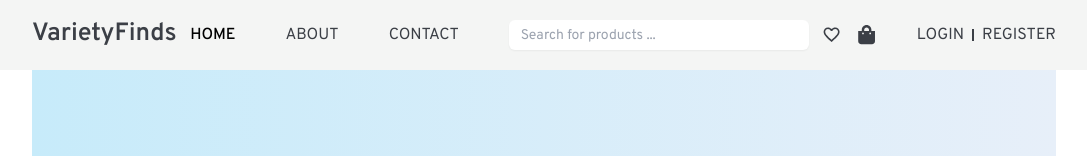
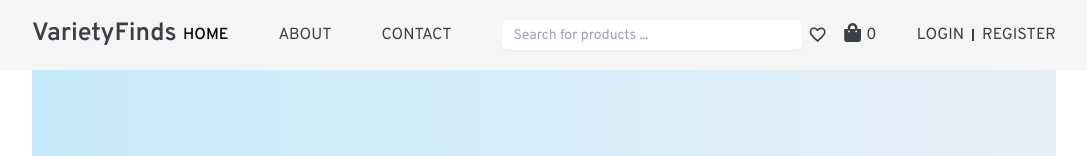
Before and after one commit to YahiaJouini/E-commerce-Website, a React (Vite) app: page / in a window 1280 px wide. Shown: the top 156 px of the page, without its empty margins (96-1183 px from the left). Built offline with nearby package versions, Linux system fonts and the light colour scheme.

Commit message:
setting itemsContext

```diff
--- a/src/App.tsx
+++ b/src/App.tsx
@@ -1,20 +1,21 @@
 import { Routes, Route } from "react-router-dom";
 import Header from "./Components/Header";
 import Home from "./Pages/Home";
-import { useState } from "react";
-import {AllProductsType } from "./data/Data";
+import {ItemsProvider} from "./Contexts/ItemsContext";
+
 function App() {
-  const [cartItems,setCartItems] =useState<AllProductsType> ([])
-  function HandleCart() {
 
-  }
   return (
     <div>
-      <Header />
-      <Routes>
-        <Route path="/" element={<Home HandleCart={HandleCart} />} />
-      </Routes>
+      <ItemsProvider>
+
+        <Header />
+        <Routes>
+          <Route path="/" element={<Home />} />
+        </Routes>
+      </ItemsProvider>
     </div>
+
   );
 }
 export default App;
--- a/src/Components/Content.tsx
+++ b/src/Components/Content.tsx
@@ -1,7 +1,7 @@
 import DisplayNav from "./DisplayNav"
 import { AllProducts, AllProductsType } from "../data/Data"
 import { useState, useEffect } from "react"
-import ProductDisplay from "../Pages/ProductDisplay"
+import ProductDisplay from "./ProductDisplay"
 import BarLoader from "react-spinners/BarLoader"
 export default function Content() {
     const [content, setContent] = useState<AllProductsType | null>(null)
--- a/src/Components/DisplayNav.tsx
+++ b/src/Components/DisplayNav.tsx
@@ -19,7 +19,7 @@ export default function AllDisplay({ HandleClick, loading }: AllDisplayType) {
     }
 
     return (
-        <div className="mb-20">
+        <div className="mb-14">
             <nav className="flex gap-10 mt-20">
                 <button disabled={loading} className="text-[18px] active-btn" onClick={(e) => ManageButton(e, "")}>ALL</button>
                 <button disabled={loading} className="text-[18px]" onClick={(e) => ManageButton(e, "tech")} >TECHNOLOGIES</button>
--- a/src/Components/Header.tsx
+++ b/src/Components/Header.tsx
@@ -1,10 +1,17 @@
 import { NavLink } from "react-router-dom";
 import { MdFavoriteBorder as Fav } from "react-icons/md";
 import { FaShoppingBag as Bag } from "react-icons/fa";
+import { ItemsContext } from "../Contexts/ItemsContext";
+import { useContext } from "react";
+
 
 export default function Header() {
+
+
+  const { items } = useContext(ItemsContext)
+
   return (
-    <header className="bg-main flex items-center h-[70px]">
+    <header className="bg-main flex items-center h-[70px] sticky top-0  z-[999]">
       <div className="container flex justify-between items-center ">
 
         <h1 className="title font-semibold">VarietyFinds</h1>
@@ -26,7 +33,7 @@ export default function Header() {
 
           <div className="flex justify-center gap-4">
             <button><Fav size="1.2rem" /></button>
-            <button><Bag size="1.2rem" /></button>
+            <button className="flex gap-1"><Bag size="1.2rem" /><span>{items?.length}</span></button>
           </div>
 
           <div className="flex justify-center items-center gap-2">
--- a/src/Pages/ProductDisplay.tsx
+++ b/src/Components/ProductDisplay.tsx
@@ -1,4 +1,6 @@
 import { BsCart3 as Cart } from "react-icons/bs";
+import { ItemsContext } from "../Contexts/ItemsContext";
+import { useContext } from "react";
 
 type ProductDisplayType = {
     info: {
@@ -11,19 +13,22 @@ type ProductDisplayType = {
     }
 }
 export default function ProductDisplay({ info }: ProductDisplayType) {
+
     const styles = {
         backgroundImage: `URL(${info.image})`,
         backgroundPosition: "center",
         backgroundRepeat: "no-repeat",
         backgroundSize: "contain"
     }
+
+    const { items, HandleItem } = useContext(ItemsContext)
     return (
-        <div className="w-[300px] flex flex-col items-center pb-2 px-4 hover:shadow-lg hover:scale-[1.03] cursor-pointer transition-all rounded-lg">
+        <div className="w-[300px] flex flex-col items-center pb-2 px-4 hover:shadow-lg hover:scale-[1.04] cursor-pointer transition-all ease-in-out rounded-lg">
             <div style={styles} className="w-[260px] h-[320px] mb-3" ></div>
             <h1 className="text-lg break-keep mb-4">{info.name}</h1>
             <div className="w-[260px] flex justify-around items-center">
-            <h1 className="text-[17px] font-bold">{info.price} TND</h1>
-            <button className="bg-[#f5f5f5] p-[9px] rounded-[50%]" onClick={()=>{alert("clikced")}}><Cart size="1.3rem"/></button>
+                <h1 className="text-[17px] font-bold">{info.price} TND</h1>
+                <button className="bg-[#f5f5f5] p-[9px] rounded-[50%]" onClick={() => { HandleItem(info); console.log(items) }}><Cart size="1.3rem" /></button>
             </div>
 
         </div>
--- /dev/null
+++ b/src/Contexts/ItemsContext.tsx
@@ -0,0 +1,35 @@
+// i want to provide to all children an items list and a setItems to display in the cart of the header
+import { createContext } from "react";
+import { AllProductsType } from "../data/Data";
+import { useState } from "react";
+
+type itemType = {
+    id: number;
+    name: string;
+    image: string;
+    description: string;
+    price: number;
+    category: string;
+}
+
+type ItemsContextType = {
+    items: AllProductsType | []
+    HandleItem: (item: itemType) => void
+}
+
+export const ItemsContext = createContext<ItemsContextType | null>(null)
+
+export const ItemsProvider = ({ children }: { children: React.ReactNode }) => {
+
+    const HandleItem = (item: itemType) => {
+        setItems(prev => [...prev, item])
+    }
+
+    const [items, setItems] = useState<AllProductsType | []>([])
+
+    return (
+        <ItemsContext.Provider value={{ items, HandleItem }}>
+            {children}
+        </ItemsContext.Provider>
+    )
+}
--- a/src/Pages/Home.tsx
+++ b/src/Pages/Home.tsx
@@ -1,10 +1,11 @@
 import Landing from "../Components/Landing"
 import Content from '../Components/Content'
+
 export default function Home() {
   return (
-    <h1 className="text-[40px] container">
+    <div className="text-[40px] container">
       <Landing />
       <Content />
-    </h1>
+    </div>
   )
 }
```
